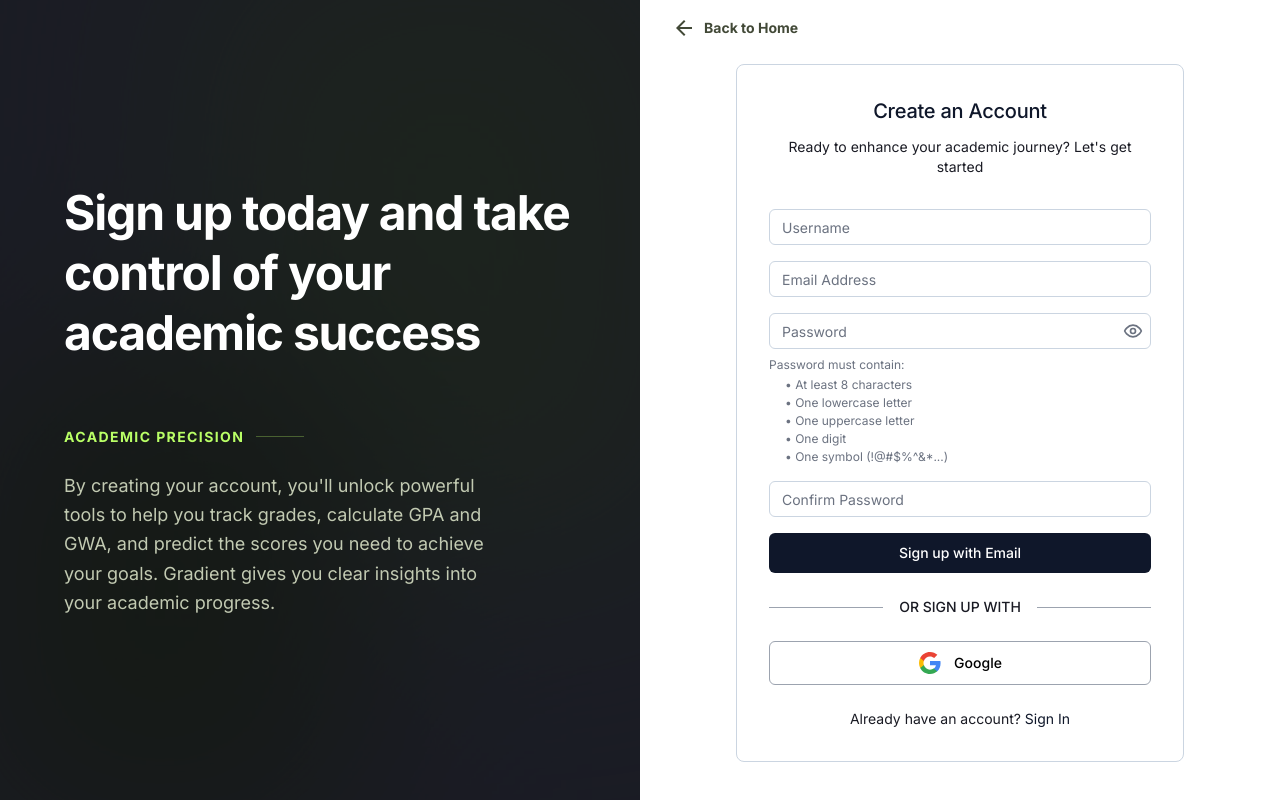
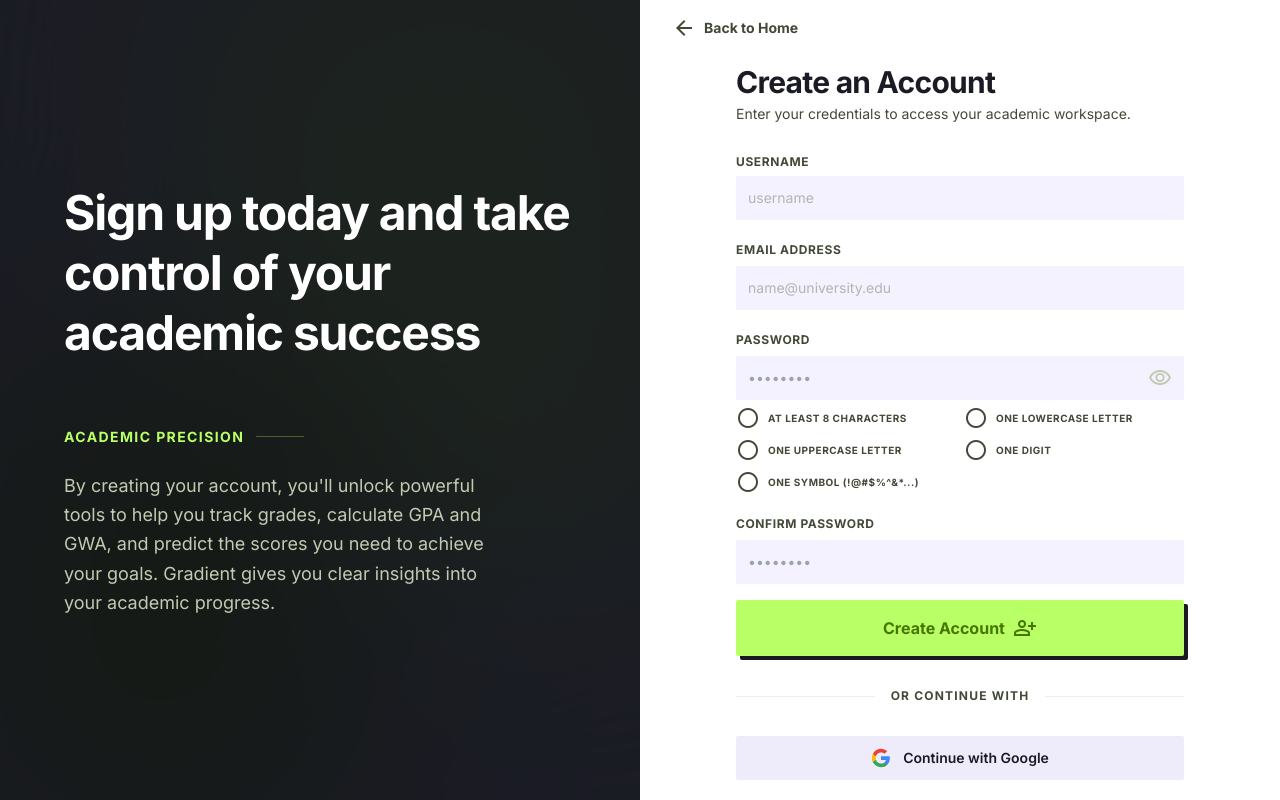
Before and after one commit to BinongoIsrael/academic-tracker, a Next.js app: page /signup in a window 1280 px wide. Built offline with nearby package versions, Linux system fonts and the light colour scheme.

Commit message:
refactor(auth-forms): tighten vertical spacing and fix password icon alignment

```diff
--- a/app/(auth)/signin/components/SignInForm.tsx
+++ b/app/(auth)/signin/components/SignInForm.tsx
@@ -2,12 +2,9 @@
 
 import Link from "next/link";
 import Image from "next/image";
-import { Button } from "@/components/ui/button";
-import { Input } from "@/components/ui/input";
 import { signin, signInWithGoogle } from "@/lib/auth-actions";
 import { useState, useEffect } from "react";
 import { useSearchParams } from "next/navigation";
-import { Eye, EyeOff } from "lucide-react";
 
 export function SignInForm() {
   const [isLoading, setIsLoading] = useState(false);
@@ -22,7 +19,7 @@ export function SignInForm() {
       setSuccessMessage(message);
       const timer = setTimeout(() => {
         setSuccessMessage("");
-      }, 10000); //10 secs
+      }, 10000);
       return () => clearTimeout(timer);
     }
   }, [searchParams]);
@@ -41,112 +38,119 @@ export function SignInForm() {
   };
 
   return (
-    <div className="w-full max-w-[604px] bg-white border border-slate-300 rounded-lg p-8">
-      <h4 className="text-center text-slate-900 font-medium text-xl leading-7 mb-3">
-        Welcome Back
-      </h4>
-      <p className="text-center text-subtle text-sm leading-5 mb-8">
-        Fill in your information to pick up right where you left off
-      </p>
+    <div className="w-full">
+      <div className="mb-10">
+        <h2 className="text-3xl font-bold tracking-tight text-on-surface mb-2">Welcome Back</h2>
+        <p className="text-on-surface-variant">Enter your credentials to access your curator tools.</p>
+      </div>
 
       {successMessage && (
-        <div className="mb-4 p-3 bg-green-50 border border-green-200 rounded-md">
-          <p className="text-sm text-green-600">{successMessage}</p>
+        <div className="mb-6 p-4 bg-secondary-container text-on-secondary-container rounded-lg border border-primary/10">
+          <p className="text-sm font-medium">{successMessage}</p>
         </div>
       )}
 
       {error && (
-        <div className="mb-4 p-3 bg-red-50 border border-red-200 rounded-md">
-          <p className="text-sm text-red-600">{error}</p>
+        <div className="mb-6 p-4 bg-error-container text-on-error-container rounded-lg border border-error/10">
+          <p className="text-sm font-medium">{error}</p>
         </div>
       )}
 
-      <form action={handleSignIn} className="space-y-4">
-        <div className="w-full">
-          <Input
+      <form action={handleSignIn} className="space-y-6">
+        <div className="space-y-1.5">
+          <label className="text-xs font-bold uppercase tracking-wider text-on-surface" htmlFor="email">Email Address</label>
+          <input
             name="email"
             id="email"
             type="email"
-            placeholder="Email Address"
-            autoComplete="email"
-            className="w-full h-9 px-3 py-2 text-sm border border-slate-300 rounded-md text-gray-600 placeholder:text-gray-500"
+            placeholder="name@university.edu"
+            className="w-full px-4 py-3 bg-surface-container-high border-none rounded focus:ring-2 focus:ring-primary transition-all text-sm placeholder:text-on-surface-variant/50"
             required
             disabled={isLoading}
           />
         </div>
-        <div className="w-full">
+
+        <div className="space-y-1.5">
+          <div className="flex justify-between items-center">
+            <label className="text-xs font-bold uppercase tracking-wider text-on-surface" htmlFor="password">Password</label>
+            <Link href="/forgot-password" size="sm" className="text-xs font-bold text-primary hover:underline">
+              Forgot?
+            </Link>
+          </div>
           <div className="relative">
-            <Input
+            <input
               name="password"
               id="password"
               type={showPassword ? "text" : "password"}
-              placeholder="Password"
-              autoComplete="current-password"
-              className="w-full h-9 px-3 py-2 pr-10 text-sm border border-slate-300 rounded-md text-gray-600 placeholder:text-gray-500"
+              placeholder="••••••••"
+              className="w-full px-4 py-3 bg-surface-container-high border-none rounded focus:ring-2 focus:ring-primary transition-all text-sm placeholder:text-on-surface-variant/50"
               required
               disabled={isLoading}
             />
             <button
               type="button"
               onClick={() => setShowPassword(!showPassword)}
-              className="absolute right-2 top-1/2 -translate-y-1/2 text-gray-500 hover:text-gray-700"
+              className="absolute right-3 top-1/2 -translate-y-1/2 text-outline-variant hover:text-on-surface flex items-center justify-center"
               disabled={isLoading}
             >
-              {showPassword ? (
-                <EyeOff className="w-4 h-4" />
-              ) : (
-                <Eye className="w-4 h-4" />
-              )}
+              <span className="material-symbols-outlined text-xl">
+                {showPassword ? "visibility_off" : "visibility"}
+              </span>
             </button>
           </div>
         </div>
 
-        <div className="flex justify-end">
-          <Link
-            href="/forgot-password"
-            className="text-xs text-slate-900 hover:underline"
-          >
-            Forgot password?
-          </Link>
+        <div className="flex items-center gap-3 py-2">
+          <input
+            type="checkbox"
+            id="remember"
+            className="rounded-sm text-primary focus:ring-primary border-outline-variant bg-surface-container w-4 h-4"
+          />
+          <label className="text-sm text-on-surface-variant" htmlFor="remember">
+            Keep me signed in for 30 days
+          </label>
         </div>
 
-        <Button
+        <button
           type="submit"
-          className="w-full h-10 bg-slate-900 hover:bg-slate-800 text-white text-sm font-medium rounded-md mt-5"
           disabled={isLoading}
+          className="w-full py-4 bg-primary-container text-on-primary-container font-bold rounded neo-shadow-hover transition-all active:scale-95 flex items-center justify-center gap-2"
         >
-          {isLoading ? "Signing in..." : "Sign in with Email"}
-        </Button>
+          {isLoading ? "Authenticating..." : "Sign In to Dashboard"}
+          <span className="material-symbols-outlined text-lg">arrow_forward</span>
+        </button>
       </form>
 
-      <div className="relative flex items-center justify-center my-6">
-        <div className="flex-grow border-t border-gray-400"></div>
-        <span className="px-4 text-sm font-medium text-subtle">
-          OR CONTINUE WITH
-        </span>
-        <div className="flex-grow border-t border-gray-400"></div>
+      <div className="relative my-10">
+        <div className="absolute inset-0 flex items-center">
+          <div className="w-full border-t border-outline-variant/30"></div>
+        </div>
+        <div className="relative flex justify-center text-xs uppercase tracking-widest font-bold">
+          <span className="bg-surface px-4 text-on-surface-variant">OR CONTINUE WITH</span>
+        </div>
       </div>
 
-      <button
-        type="button"
-        onClick={() => signInWithGoogle()}
-        className="w-full h-11 flex items-center justify-center gap-3 bg-white border border-gray-400 rounded-md hover:bg-gray-50 transition-colors"
-        disabled={isLoading}
-      >
-        <Image
-          src="/Google-G-logo.svg"
-          alt="Google"
-          width={24}
-          height={24}
-          className="w-6 h-6"
-        />
-        <span className="text-sm font-medium text-black">Google</span>
-      </button>
+      <div className="grid grid-cols-1 gap-4">
+        <button
+          type="button"
+          onClick={() => signInWithGoogle()}
+          disabled={isLoading}
+          className="flex items-center justify-center gap-3 py-3 px-4 bg-surface-container-lowest border border-outline-variant/20 rounded font-semibold text-sm hover:bg-surface-container-low transition-colors"
+        >
+          <Image
+            src="/Google-G-logo.svg"
+            alt="Google"
+            width={20}
+            height={20}
+          />
+          Authenticate with Google
+        </button>
+      </div>
 
-      <p className="text-center text-subtle text-sm mt-6">
-        Don&apos;t have an account?{" "}
-        <Link href="/signup" className="text-slate-900 hover:underline">
-          Sign Up
+      <p className="mt-10 text-center text-sm text-on-surface-variant">
+        Don&apos;t have an account yet?{" "}
+        <Link href="/signup" className="text-primary font-bold hover:underline">
+          Join the community
         </Link>
       </p>
     </div>
--- a/app/(auth)/signup/components/SignUpForm.tsx
+++ b/app/(auth)/signup/components/SignUpForm.tsx
@@ -2,11 +2,8 @@
 
 import Link from "next/link";
 import Image from "next/image";
-import { Button } from "@/components/ui/button";
-import { Input } from "@/components/ui/input";
 import { signup, signInWithGoogle } from "@/lib/auth-actions";
 import { useState } from "react";
-import { Eye, EyeOff } from "lucide-react";
 import { SignUpErrors } from "@/types";
 
 export function SignUpForm() {
@@ -26,46 +23,24 @@ export function SignUpForm() {
     const hasDigit = /\d/.test(pwd);
     const hasSymbol = /[!@#$%^&*(),.?":{}|<>]/.test(pwd);
 
-    if (!minLength) {
-      return "Password must be at least 8 characters long";
-    }
-    if (!hasLowercase) {
-      return "Password must contain at least one lowercase letter";
-    }
-    if (!hasUppercase) {
-      return "Password must contain at least one uppercase letter";
-    }
-    if (!hasDigit) {
-      return "Password must contain at least one digit";
-    }
-    if (!hasSymbol) {
-      return "Password must contain at least one symbol (!@#$%^&*...)";
+    if (!minLength || !hasLowercase || !hasUppercase || !hasDigit || !hasSymbol) {
+      return "Password does not meet requirements";
     }
     return null;
   };
 
   const checkEmailExists = async (emailToCheck: string) => {
-    if (!emailToCheck || !emailToCheck.includes("@")) {
-      return;
-    }
-
+    if (!emailToCheck || !emailToCheck.includes("@")) return;
     setIsCheckingEmail(true);
     try {
       const response = await fetch("/api/check-email", {
         method: "POST",
-        headers: {
-          "Content-Type": "application/json",
-        },
+        headers: { "Content-Type": "application/json" },
         body: JSON.stringify({ email: emailToCheck }),
       });
-
       const data = await response.json();
-
       if (data.exists) {
-        setErrors((prev) => ({
-          ...prev,
-          email: "This email is already registered. Please sign in instead.",
-        }));
+        setErrors((prev) => ({ ...prev, email: "This email is already registered." }));
       } else {
         setErrors((prev) => ({ ...prev, email: undefined }));
       }
@@ -76,122 +51,72 @@ export function SignUpForm() {
     }
   };
 
-  const handleEmailChange = (e: React.ChangeEvent<HTMLInputElement>) => {
-    const newEmail = e.target.value;
-    setEmail(newEmail);
-    setErrors((prev) => ({ ...prev, email: undefined }));
-  };
-
-  const handleEmailBlur = () => {
-    checkEmailExists(email);
-  };
-
-  const handlePasswordChange = (e: React.ChangeEvent<HTMLInputElement>) => {
-    const newPassword = e.target.value;
-    setPassword(newPassword);
-
-    const error = validatePassword(newPassword);
-    setErrors((prev) => ({ ...prev, password: error || undefined }));
-  };
-
-  const handleConfirmPasswordChange = (
-    e: React.ChangeEvent<HTMLInputElement>
-  ) => {
-    const newConfirmPassword = e.target.value;
-    setConfirmPassword(newConfirmPassword);
-
-    if (newConfirmPassword && newConfirmPassword !== password) {
-      setErrors((prev) => ({
-        ...prev,
-        confirmPassword: "Passwords do not match",
-      }));
-    } else {
-      setErrors((prev) => ({ ...prev, confirmPassword: undefined }));
-    }
-  };
-
   const handleEmailSignup = async (formData: FormData) => {
     setIsLoading(true);
     setServerError("");
-
-    const email = formData.get("email") as string;
     const pwd = formData.get("password") as string;
     const confirmPwd = formData.get("confirm-password") as string;
 
-    // Check email one more time before submission
-    await checkEmailExists(email);
-    if (errors.email) {
-      setIsLoading(false);
-      return;
-    }
-
-    const passwordError = validatePassword(pwd);
-    if (passwordError) {
-      setErrors((prev) => ({ ...prev, password: passwordError }));
-      setIsLoading(false);
-      return;
-    }
-
     if (pwd !== confirmPwd) {
-      setErrors((prev) => ({
-        ...prev,
-        confirmPassword: "Passwords do not match",
-      }));
+      setErrors((prev) => ({ ...prev, confirmPassword: "Passwords do not match" }));
       setIsLoading(false);
       return;
     }
 
     const result = await signup(formData);
-
     if (result?.error) {
       setServerError(result.error);
       setIsLoading(false);
     }
   };
 
+  const passwordChecks = [
+    { label: "At least 8 characters", valid: password.length >= 8 },
+    { label: "One lowercase letter", valid: /[a-z]/.test(password) },
+    { label: "One uppercase letter", valid: /[A-Z]/.test(password) },
+    { label: "One digit", valid: /\d/.test(password) },
+    { label: "One symbol (!@#$%^&*...)", valid: /[!@#$%^&*(),.?":{}|<>]/.test(password) },
+  ];
+
   return (
-    <div className="w-full max-w-[604px] bg-white border border-slate-300 rounded-lg p-8">
-      <h4 className="text-center text-slate-900 font-medium text-xl leading-7 mb-3">
-        Create an Account
-      </h4>
-      <p className="text-center text-subtle text-sm leading-5 mb-8">
-        Ready to enhance your academic journey? Let&apos;s get started
-      </p>
+    <div className="w-full">
+      <header className="mb-6">
+        <h2 className="text-3xl font-bold text-on-surface tracking-tight">Create an Account</h2>
+        <p className="text-on-surface-variant text-sm mt-1">Enter your credentials to access your academic workspace.</p>
+      </header>
 
       {serverError && (
-        <div className="mb-4 p-3 bg-red-50 border border-red-200 rounded-md">
-          <p className="text-sm text-red-600">{serverError}</p>
+        <div className="mb-4 p-4 bg-error-container text-on-error-container rounded-lg border border-error/10">
+          <p className="text-sm font-medium">{serverError}</p>
         </div>
       )}
 
       <form action={handleEmailSignup} className="space-y-4">
-        <div className="w-full">
-          <Input
+        <div className="space-y-1">
+          <label className="text-xs font-bold uppercase tracking-wider text-on-surface-variant" htmlFor="username">Username</label>
+          <input
             name="username"
             id="username"
             type="text"
-            placeholder="Username"
-            autoComplete="username"
-            className="w-full h-9 px-3 py-2 text-sm border border-slate-300 rounded-md text-gray-600 placeholder:text-gray-500"
+            placeholder="username"
+            className="w-full bg-surface-container-low border-0 rounded p-3 text-on-surface focus:ring-2 focus:ring-primary transition-all placeholder:text-outline/50 text-sm"
             required
             disabled={isLoading}
           />
         </div>
 
-        <div className="w-full">
+        <div className="space-y-1.5">
+          <label className="text-xs font-bold uppercase tracking-wider text-on-surface-variant" htmlFor="email">Email Address</label>
           <div className="relative">
-            <Input
+            <input
               name="email"
               id="email"
               type="email"
-              placeholder="Email Address"
+              placeholder="name@university.edu"
               value={email}
-              onChange={handleEmailChange}
-              onBlur={handleEmailBlur}
-              autoComplete="email"
-              className={`w-full h-9 px-3 py-2 text-sm border rounded-md text-gray-600 placeholder:text-gray-500 ${
-                errors.email ? "border-red-500" : "border-slate-300"
-              }`}
+              onChange={(e) => setEmail(e.target.value)}
+              onBlur={() => checkEmailExists(email)}
+              className={`w-full bg-surface-container-low border-0 rounded p-3 text-on-surface focus:ring-2 focus:ring-primary transition-all placeholder:text-outline/50 text-sm ${errors.email ? "ring-2 ring-error" : ""}`}
               required
               disabled={isLoading}
             />
@@ -201,137 +126,97 @@ export function SignUpForm() {
               </div>
             )}
           </div>
-          {errors.email && (
-            <p className="text-xs text-red-500 mt-1">{errors.email}</p>
-          )}
+          {errors.email && <p className="text-xs text-error mt-1">{errors.email}</p>}
         </div>
 
-        <div className="w-full">
+        <div className="space-y-1.5">
+          <label className="text-xs font-bold uppercase tracking-wider text-on-surface-variant" htmlFor="password">Password</label>
           <div className="relative">
-            <Input
+            <input
               name="password"
               id="password"
               type={showPassword ? "text" : "password"}
-              placeholder="Password"
+              placeholder="••••••••"
               value={password}
-              onChange={handlePasswordChange}
-              autoComplete="password"
-              className={`w-full h-9 px-3 py-2 pr-10 text-sm border rounded-md text-gray-600 placeholder:text-gray-500 ${
-                errors.password ? "border-red-500" : "border-slate-300"
-              }`}
+              onChange={(e) => setPassword(e.target.value)}
+              className="w-full bg-surface-container-low border-0 rounded p-3 text-on-surface focus:ring-2 focus:ring-primary transition-all text-sm"
               required
               disabled={isLoading}
             />
             <button
               type="button"
               onClick={() => setShowPassword(!showPassword)}
-              className="absolute right-2 top-1/2 -translate-y-1/2 text-gray-500 hover:text-gray-700"
-              disabled={isLoading}
+              className="absolute right-3 top-1/2 -translate-y-1/2 text-outline-variant hover:text-on-surface flex items-center justify-center"
             >
-              {showPassword ? (
-                <EyeOff className="w-5 h-5" />
-              ) : (
-                <Eye className="w-5 h-5" />
-              )}
+              <span className="material-symbols-outlined text-xl">{showPassword ? "visibility_off" : "visibility"}</span>
             </button>
           </div>
-          {errors.password && (
-            <p className="text-xs text-red-500 mt-1">{errors.password}</p>
-          )}
-          <div className="mt-2 space-y-1">
-            <p className="text-xs text-gray-500">Password must contain:</p>
-            <ul className="text-xs text-gray-500 space-y-0.5 ml-4">
-              <li className={password.length >= 8 ? "text-green-600" : ""}>
-                • At least 8 characters
-              </li>
-              <li className={/[a-z]/.test(password) ? "text-green-600" : ""}>
-                • One lowercase letter
-              </li>
-              <li className={/[A-Z]/.test(password) ? "text-green-600" : ""}>
-                • One uppercase letter
-              </li>
-              <li className={/\d/.test(password) ? "text-green-600" : ""}>
-                • One digit
-              </li>
-              <li
-                className={
-                  /[!@#$%^&*(),.?":{}|<>]/.test(password)
-                    ? "text-green-600"
-                    : ""
-                }
-              >
-                • One symbol (!@#$%^&*...)
-              </li>
-            </ul>
+
+          <div className="mt-3 grid grid-cols-1 sm:grid-cols-2 gap-2">
+            {passwordChecks.map((check, i) => (
+              <div key={i} className={`flex items-center gap-2 text-[10px] font-bold uppercase tracking-wider ${check.valid ? "text-primary" : "text-on-surface-variant"}`}>
+                <span className={`material-symbols-outlined text-[14px] ${check.valid ? "fill-1" : ""}`}>
+                  {check.valid ? "check_circle" : "circle"}
+                </span>
+                {check.label}
+              </div>
+            ))}
           </div>
         </div>
 
-        <div className="w-full">
-          <Input
+        <div className="space-y-1.5">
+          <label className="text-xs font-bold uppercase tracking-wider text-on-surface-variant" htmlFor="confirm-password">Confirm Password</label>
+          <input
             name="confirm-password"
             id="confirm-password"
             type="password"
-            placeholder="Confirm Password"
+            placeholder="••••••••"
             value={confirmPassword}
-            onChange={handleConfirmPasswordChange}
-            autoComplete="new-password"
-            className={`w-full h-9 px-3 py-2 text-sm border rounded-md text-gray-600 placeholder:text-gray-500 ${
-              errors.confirmPassword ? "border-red-500" : "border-slate-300"
-            }`}
+            onChange={(e) => setConfirmPassword(e.target.value)}
+            className={`w-full bg-surface-container-low border-0 rounded p-3 text-on-surface focus:ring-2 focus:ring-primary transition-all text-sm ${errors.confirmPassword ? "ring-2 ring-error" : ""}`}
             required
             disabled={isLoading}
           />
-          {errors.confirmPassword && (
-            <p className="text-xs text-red-500 mt-1">
-              {errors.confirmPassword}
-            </p>
-          )}
+          {errors.confirmPassword && <p className="text-xs text-error mt-1">{errors.confirmPassword}</p>}
         </div>
 
-        <Button
+        <button
           type="submit"
-          className="w-full h-10 bg-slate-900 hover:bg-slate-800 text-white text-sm font-medium rounded-md mt-5"
-          disabled={
-            isLoading ||
-            isCheckingEmail ||
-            !!errors.email ||
-            !!errors.password ||
-            !!errors.confirmPassword
-          }
+          disabled={isLoading || !!errors.email || !!errors.confirmPassword}
+          className="w-full bg-primary-container text-on-primary-container py-4 rounded font-bold transition-all hover:translate-y-[-2px] active:scale-95 shadow-[4px_4px_0px_#191A23] hover:shadow-[6px_6px_0px_#191A23] mt-6 flex items-center justify-center gap-2"
         >
-          {isLoading ? "Signing up..." : "Sign up with Email"}
-        </Button>
+          {isLoading ? "Creating Account..." : "Create Account"}
+          <span className="material-symbols-outlined text-lg">person_add</span>
+        </button>
       </form>
 
-      <div className="relative flex items-center justify-center my-6">
-        <div className="flex-grow border-t border-gray-400"></div>
-        <span className="px-4 text-sm font-medium text-subtle">
-          OR SIGN UP WITH
-        </span>
-        <div className="flex-grow border-t border-gray-400"></div>
+      <div className="relative my-8">
+        <div className="absolute inset-0 flex items-center">
+          <div className="w-full border-t border-outline-variant/30"></div>
+        </div>
+        <div className="relative flex justify-center text-xs uppercase">
+          <span className="bg-surface-container-lowest px-4 text-on-surface-variant font-bold tracking-widest">Or continue with</span>
+        </div>
       </div>
+
       <button
         type="button"
         onClick={() => signInWithGoogle()}
-        className="w-full h-11 flex items-center justify-center gap-3 bg-white border border-gray-400 rounded-md hover:bg-gray-50 transition-colors"
         disabled={isLoading}
+        className="w-full flex items-center justify-center gap-3 py-3 px-4 bg-surface-container rounded transition-all hover:bg-surface-container-high active:scale-[0.98] font-semibold text-sm text-on-surface"
       >
-        <Image
-          src="/Google-G-logo.svg"
-          alt="Google"
-          width={24}
-          height={24}
-          className="w-6 h-6"
-        />
-        <span className="text-sm font-medium text-black">Google</span>
+        <Image src="/Google-G-logo.svg" alt="Google" width={20} height={20} />
+        Continue with Google
       </button>
 
-      <p className="text-center text-subtle text-sm mt-6">
-        Already have an account?{" "}
-        <Link href="/signin" className="text-slate-900 hover:underline">
-          Sign In
-        </Link>
-      </p>
+      <footer className="mt-8 text-center text-sm">
+        <p className="text-on-surface-variant">
+          Already have an account?{" "}
+          <Link href="/signin" className="text-primary font-bold hover:underline underline-offset-4 decoration-2">
+            Sign In
+          </Link>
+        </p>
+      </footer>
     </div>
   );
 }
```
